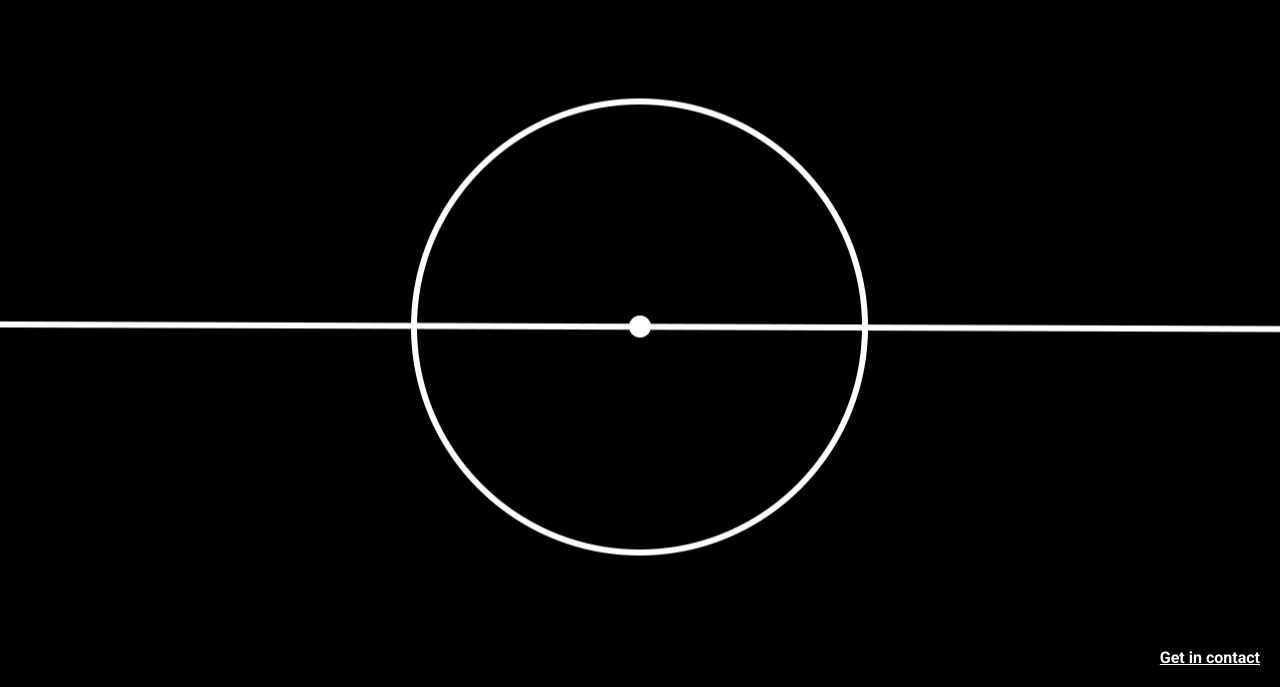
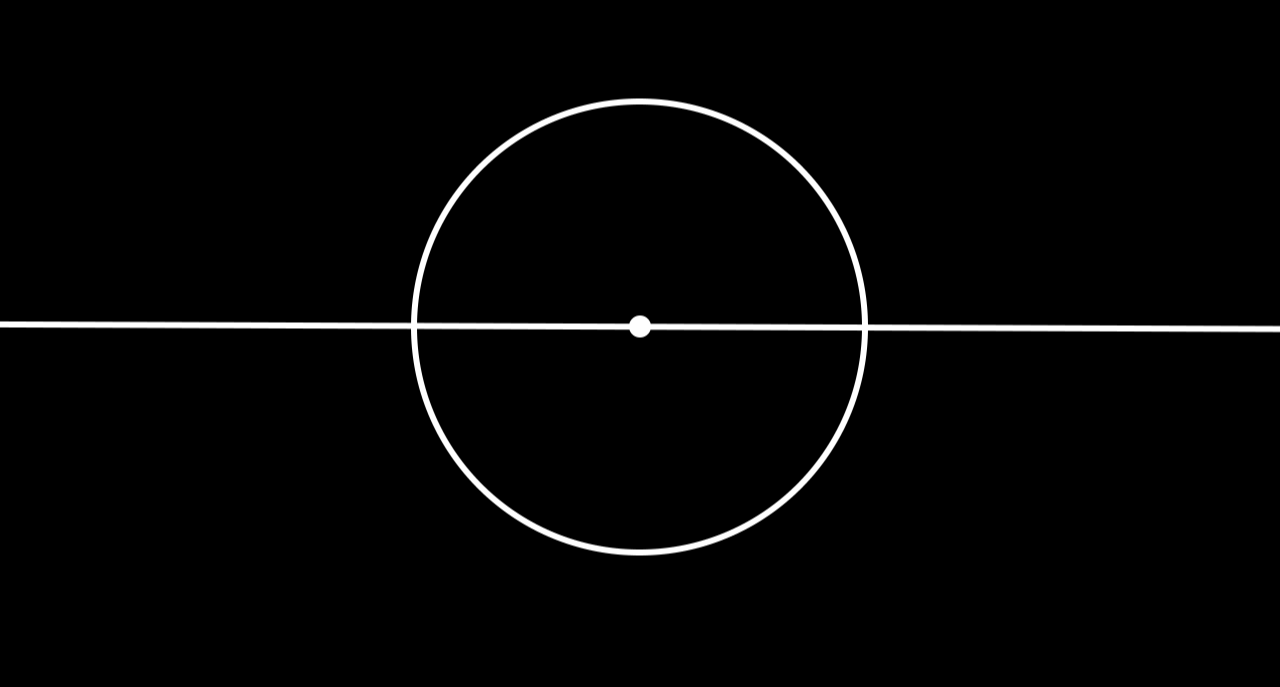
Before and after one commit to Nicholayton11/Face-Value-website, a plain HTML site: page index.html in a window 1280 px wide. Shown: the part 113-800 px from the top of the page. Drawn offline with Linux system fonts and the light colour scheme.

Commit message:
Hiden the 'Get in contact' field.

```diff
--- a/index.html
+++ b/index.html
@@ -13,7 +13,7 @@
         <p>Kicking off soon...</p>
         <!-- <div class="line"></div> -->
         <img src="centre_circle.png" alt="Center Circle" class="circle">
-        <a href="mailto:nl@facevalue.com" class="contact-link">Get in contact</a>
+        <!-- <a href="mailto:nl@facevalue.com" class="contact-link">Get in contact</a> -->
     </div>
 </body>
 </html>
```
